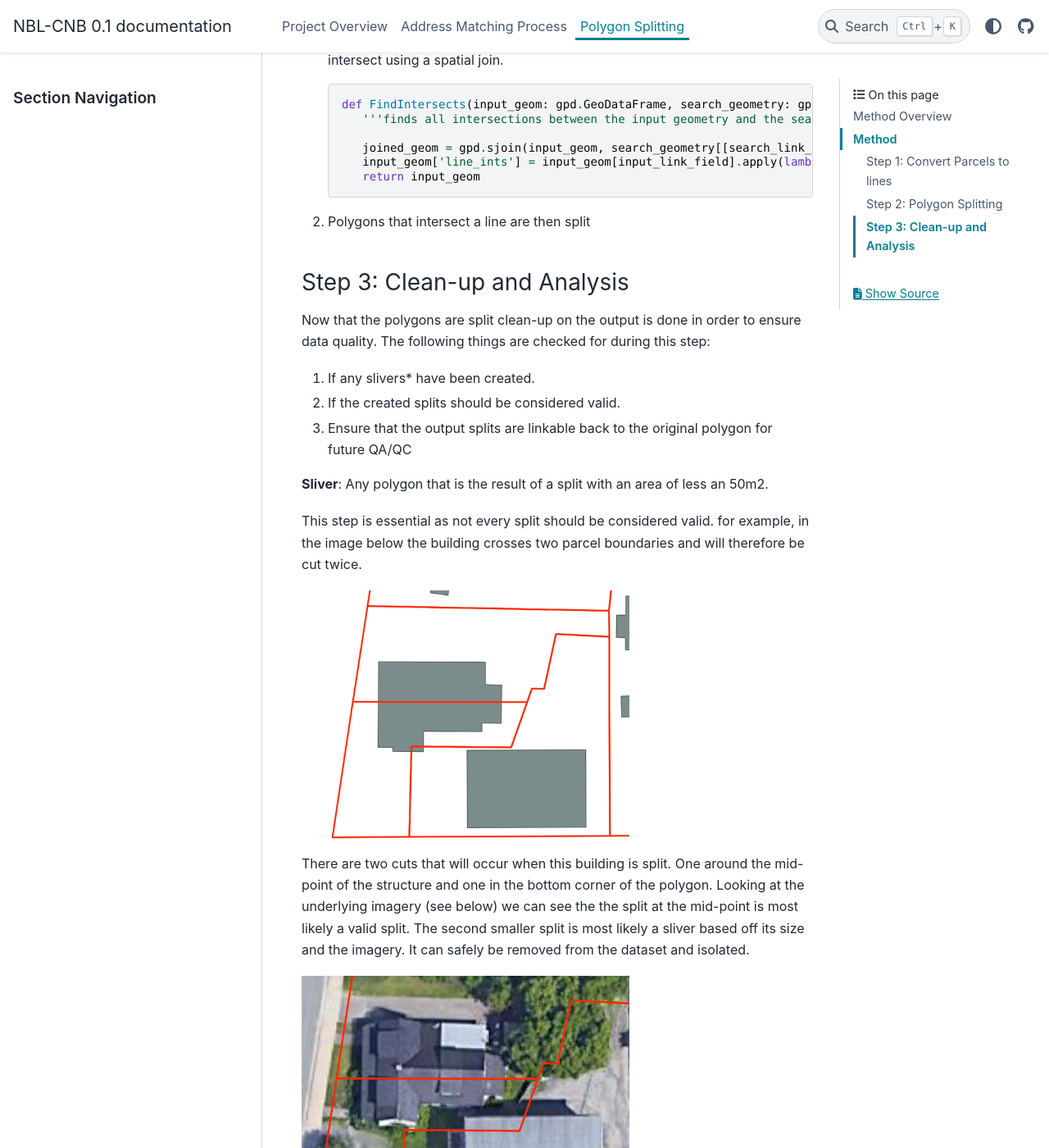
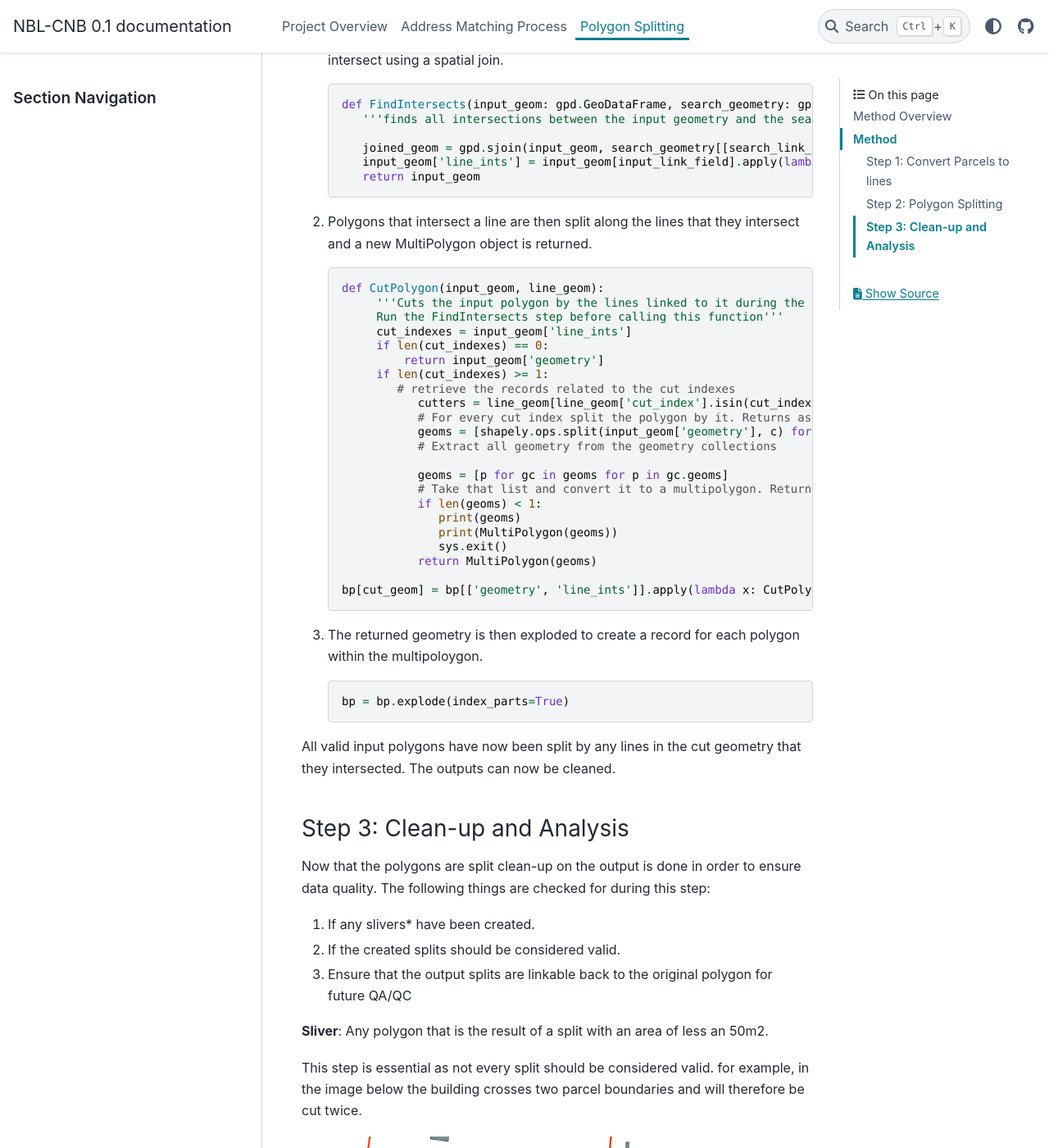
Before and after one commit to StatCan/NBL-CNB, a Sphinx documentation site: the page built from docs/source/polygon_cutting.rst, in a window 1280 px wide and 1400 px high, scrolled down 2734 px. Shown: the whole window at 82% size. Built offline with Sphinx 7.4.7 and the PyData theme 0.15.4, drawn with Linux system fonts in a browser that asks for light colours; pages that are not in the unit, such as notebooks, are missing from menus; some of the changed text lies outside the part shown.

Commit message:
[1] further additions to the docs

```diff
--- a/docs/source/address_matching/data_prep.rst
+++ b/docs/source/address_matching/data_prep.rst
@@ -102,6 +102,8 @@ There are couple criteria for this.
       :width: 400
       :alt: Layered Parcels Example
 
+2.
+
 Building Polygon Cleaning
 -------------------------
 
@@ -123,8 +125,8 @@ Parcel Linkages are made similar to the way they are made for address points wit
 that it will always be contained within the bounds of a polygon regardless of its complexity. This is different from a centroid
 which is always located at the centre of the polygon regardless of if it actually sits within the bounds of that polygon or not.
 
-Non-Addressable outbuilding detection
-_____________________________________
+Non-Addressable Out-Building Detection
+______________________________________
 
 A building is considered to be a non Non-Addressable outbuilding when one or more of the following criteria are met:
 
--- a/docs/source/polygon_cutting.rst
+++ b/docs/source/polygon_cutting.rst
@@ -36,7 +36,7 @@ below the parcels when overlaid over the building data cuts the buildings at app
    :width: 400
    :alt: Sat image of clumped polygons
 
-We will use the parcel fabric as a guide and cut any buildings that cross the boundary using the following steps.
+The parcel fabric is used as a guide and cut any buildings that cross the boundary using the following steps.
 
 1. Convert parcel fabric from polygons to lines.
 2. If a polygon intersects one or more of these lines then split the polygon along those lines.
@@ -46,7 +46,7 @@ Method
 ------
 
 Step 1: Convert Parcels to lines
-__________________________________
+________________________________
 
 The first step is to convert the parcel fabric from polygons to lines. To do this the following method is used.
 
@@ -95,8 +95,40 @@ To split the polygons the following process is followed:
          input_geom['line_ints'] = input_geom[input_link_field].apply(lambda x: tuple(joined_geom[joined_geom[input_link_field] == x][search_link_field].tolist()))
          return input_geom
 
-2. Polygons that intersect a line are then split
+2. Polygons that intersect a line are then split along the lines that they intersect and a new MultiPolygon object is returned.
 
+   .. code-block:: python
+
+       def CutPolygon(input_geom, line_geom):
+            '''Cuts the input polygon by the lines linked to it during the FindIntersects Step
+            Run the FindIntersects step before calling this function'''
+            cut_indexes = input_geom['line_ints']
+            if len(cut_indexes) == 0:
+                return input_geom['geometry']
+            if len(cut_indexes) >= 1:
+               # retrieve the records related to the cut indexes
+                  cutters = line_geom[line_geom['cut_index'].isin(cut_indexes)]
+                  # For every cut index split the polygon by it. Returns as a list of geometry collections
+                  geoms = [shapely.ops.split(input_geom['geometry'], c) for c in cutters['geometry'].values.tolist()]
+                  # Extract all geometry from the geometry collections
+
+                  geoms = [p for gc in geoms for p in gc.geoms]
+                  # Take that list and convert it to a multipolygon. Return that
+                  if len(geoms) < 1:
+                     print(geoms)
+                     print(MultiPolygon(geoms))
+                     sys.exit()
+                  return MultiPolygon(geoms)
+
+       bp[cut_geom] = bp[['geometry', 'line_ints']].apply(lambda x: CutPolygon(x, self.line_geom[['cut_index', 'geometry']]), axis=1)
+
+3. The returned geometry is then exploded to create a record for each polygon within the multipoloygon.
+
+   .. code-block:: python
+
+      bp = bp.explode(index_parts=True)
+
+All valid input polygons have now been split by any lines in the cut geometry that they intersected. The outputs can now be cleaned.
 
 Step 3: Clean-up and Analysis
 _____________________________
@@ -127,3 +159,17 @@ the dataset and isolated.
    :alt: Example with valid and invalid splits with imagery
 
 The cleaning process looks as follows:
+
+1. The area of each split is calculated and any polygons under 50m2 are removed
+
+   .. code-block:: python
+
+      bp['split_area'] = bp.area
+
+2. A spatial join is then created between the polygons and the parcels and any polygons that do not intersect a parcel are removed.
+
+   .. code-block:: python
+
+      bp = bp.sjoin
+
+3.
```
Also changed, not shown: docs/source/address_matching_process.rst (+8 -8 lines), docs/source/project_overview.rst (+8 -1 lines), docs/source/project_overview/nb_prototype.rst (added, +26 -0 lines), 1 other file.
